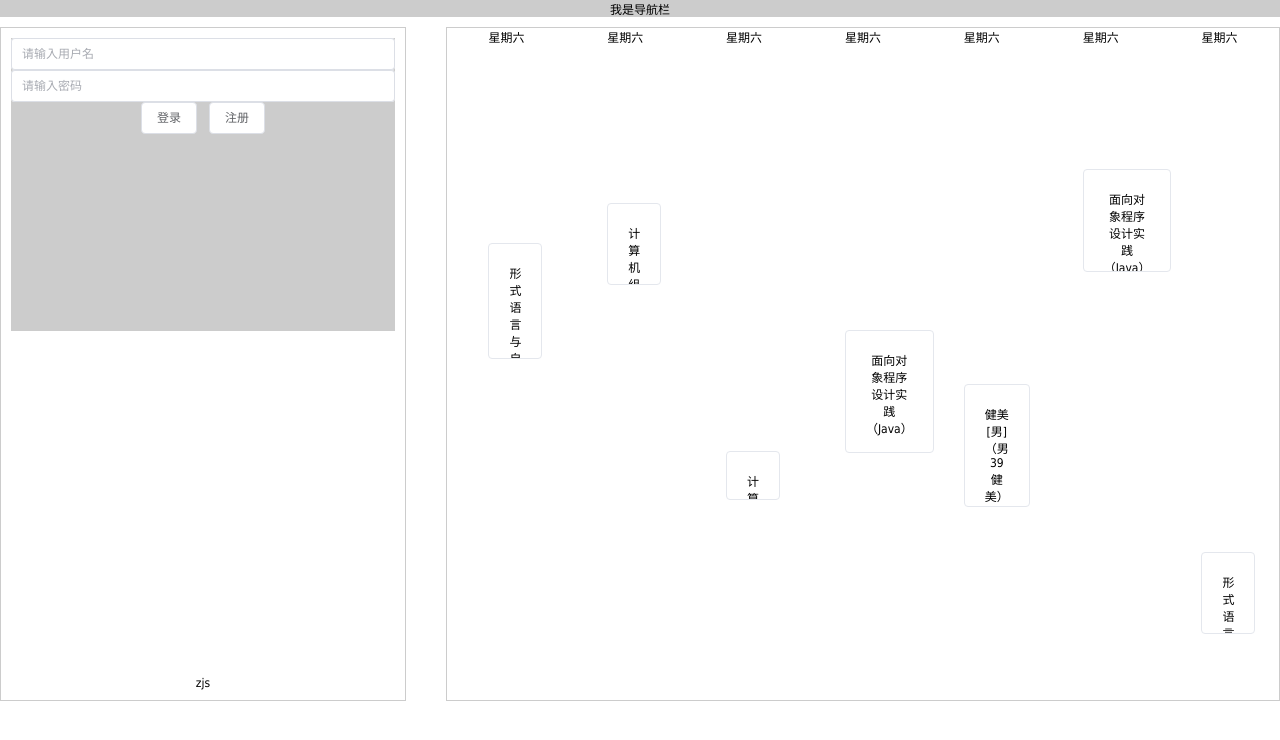
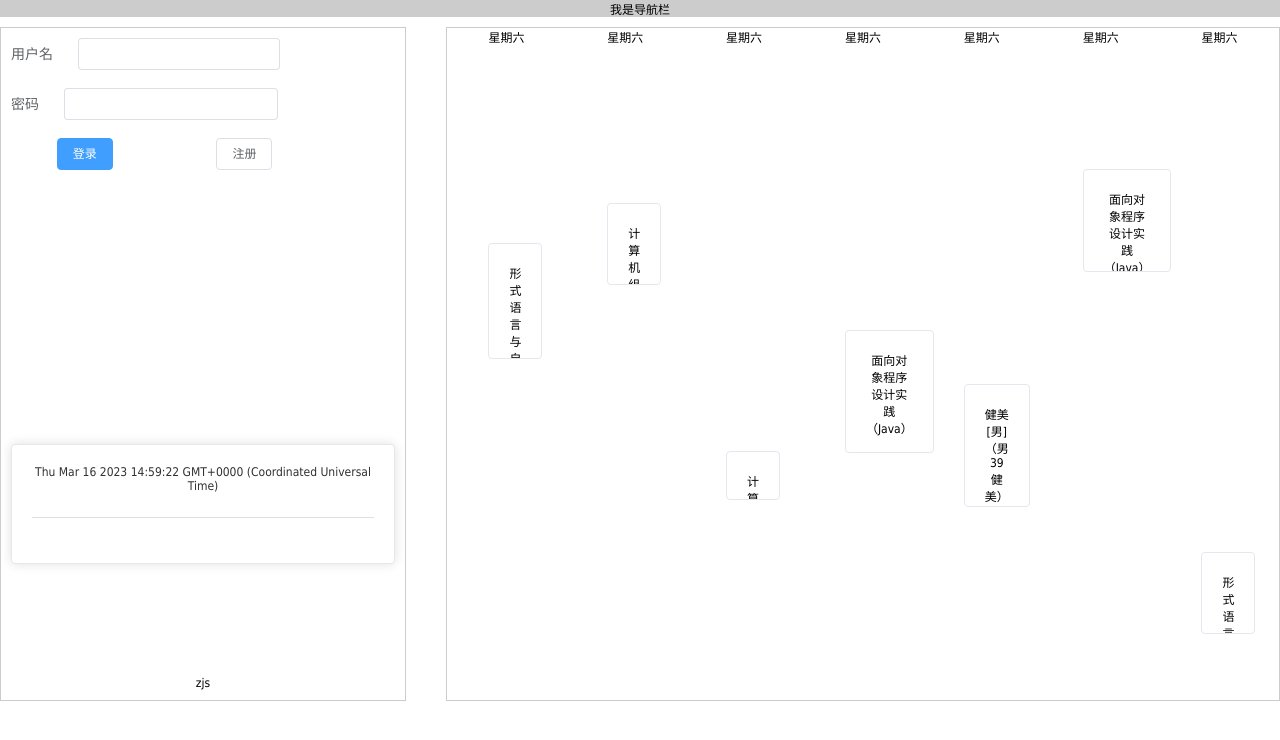
Before and after one commit to zjsycwmrbig/vue_scms, a Vue app: page / in a window 1280 px wide. Shown: the top 740 px of the page. Built offline with nearby package versions, Linux system fonts and the light colour scheme.

Commit message:
时钟系统初步实现

```diff
--- a/package.json
+++ b/package.json
@@ -8,7 +8,7 @@
     "lint": "vue-cli-service lint"
   },
   "dependencies": {
-    "@element-plus/icons-vue": "^2.0.10",
+    "@element-plus/icons-vue": "^2.1.0",
     "axios": "^1.3.4",
     "core-js": "^3.8.3",
     "element-plus": "^2.2.33",
--- a/src/App.vue
+++ b/src/App.vue
@@ -4,13 +4,16 @@
   <div class="container">
     <div class="aside">
       <UserBox/>
-      <NowRou/>
+      <NowRou>
+        <TimeShow/>
+      </NowRou>
     </div>
     <div class="main">
       <RouTable/>
     </div>
     <!-- 可以后期做成消息箱子 -->
     <TipsBox v-if="false"/>
+    <!-- 时间 -->
   </div>
 </template>
 
@@ -20,6 +23,7 @@ import NowRou from './components/NowRou.vue'
 import UserBox from './components/UserBox.vue'
 import UserHeader from './components/UserHeader.vue'
 import RouTable from './components/RouTable.vue'
+import TimeShow from './components/TimeShow.vue'
 
 export default {
   name: 'App',
@@ -28,7 +32,8 @@ export default {
     RouTable,
     UserBox,
     NowRou,
-    TipsBox
+    TipsBox,
+    TimeShow
   }
 }
 </script>
--- a/src/components/NowRou.vue
+++ b/src/components/NowRou.vue
@@ -1,4 +1,7 @@
 <template>
+    <div>
+        <slot/>
+    </div>
   {{name}}
 </template>
 
--- /dev/null
+++ b/src/components/TimeShow.vue
@@ -0,0 +1,141 @@
+<template>
+    <el-card>
+
+        <el-popover placement="top" title="GOD OF TIME" :width="200" trigger="hover"
+            content="点击修改时间">
+            <template #reference>
+                <div class="time" @click="ChangeCard">
+                {{ store.GlobalTime }}
+                </div>
+            </template>
+        </el-popover>
+
+        <el-divider />
+        <div class="speed" v-show="show" :class="{ change: disabled }">
+            <el-text>时间倍速</el-text>
+            <el-slider v-model="store.Timespeed" max="1000" show-input />
+            <div class="options">
+                <el-button @click="ChangeDate(-7)">
+                    <el-icon size="20" color="#0000000">
+                        <DArrowLeft />
+                    </el-icon>
+                </el-button>
+                <el-button @click="ChangeDate(-1)">
+                    <el-icon size="20" color="#0000000">
+                        <ArrowLeftBold />
+                    </el-icon>
+                </el-button>
+                <el-button @click="PauseTime">
+                    <el-icon size="20" color="#0000000">
+                        <VideoPlay v-show="pause" />
+                        <VideoPause v-show="!pause" />
+                    </el-icon>
+                </el-button>
+                <el-button @click="ChangeDate(1)">
+                    <el-icon size="20" color="#0000000">
+                        <ArrowRightBold />
+                    </el-icon>
+                </el-button>
+                <el-button @click="ChangeDate(7)">
+                    <el-icon size="20" color="#0000000">
+                        <DArrowRight />
+                    </el-icon>
+                </el-button>
+            </div>
+
+        </div>
+    </el-card>
+</template>
+
+<script>
+import { ref } from 'vue'
+import { useTimeStore } from '@/store/pinia';
+export default {
+    setup() {
+        const DAY = 1000 * 60 * 60 * 24;
+        const store = useTimeStore();
+        store.GlobalTime = new Date();
+        const disabled = ref(false)
+        const show = ref(false)
+        //      切换卡片特效
+        function ChangeCard() {
+            show.value = !show.value
+            disabled.value = true
+            setTimeout(() => {
+                disabled.value = false
+            }, 1500)
+        }
+
+
+        //      模拟自定义时钟
+        const pause = ref(false)
+        let timer = setInterval(() => {
+            store.GlobalTime = new Date(store.GlobalTime.getTime() + 1000 * store.Timespeed)
+        }, 1000)
+
+        function PauseTime() {
+            if (pause.value) {
+                timer = setInterval(() => {
+                    store.GlobalTime = new Date(store.GlobalTime.getTime() + 1000 * store.Timespeed)
+                }, 1000)
+            } else {
+                clearTimeout(timer)
+            }
+            pause.value = !pause.value
+        }
+        //      改变日期
+        function ChangeDate(det) {
+            store.GlobalTime = new Date(store.GlobalTime.getTime() + DAY * det)
+        }
+        return {
+            store,
+            ChangeCard,
+            PauseTime,
+            ChangeDate,
+            show,
+            disabled,
+            pause
+        }
+    }
+}
+</script>
+
+<style scoped> .time:hover {
+     cursor: pointer;
+ }
+
+ .options {
+     display: flex;
+     flex-direction: row;
+     justify-content: center;
+ }
+
+ .change {
+     animation: shake 0.82s cubic-bezier(0.36, 0.07, 0.19, 0.97) both;
+     transform: translate3d(0, 0, 0);
+ }
+
+ @keyframes shake {
+
+     10%,
+     90% {
+         transform: translate3d(-1px, 0, 0);
+     }
+
+     20%,
+     80% {
+         transform: translate3d(2px, 0, 0);
+     }
+
+     30%,
+     50%,
+     70% {
+         transform: translate3d(-4px, 0, 0);
+     }
+
+     40%,
+     60% {
+         transform: translate3d(4px, 0, 0);
+     }
+ }
+</style>
--- a/src/components/UserBox.vue
+++ b/src/components/UserBox.vue
@@ -1,10 +1,31 @@
 <template>
-    <div class="loginbox" v-if="!store.loginstate">
-        <el-input v-model="username" placeholder="请输入用户名" clearable />
-        <el-input v-model="password" placeholder="请输入密码" clearable />
-        <el-button @click="store.Login(username,password)">登录</el-button>
-        <el-button @click="store.Register(username,password)">注册</el-button>
-    </div>
+    <el-form
+    v-if="!store.loginstate"
+    ref="FormRef"
+    :model="Form"
+    status-icon
+    :rules="rules"
+    class="loginbox"
+    label-position="left"
+  >
+
+    <!-- 样式还得调整 -->
+    <el-form-item label="用户名" prop="user">
+      <el-input v-model="Form.user" autocomplete="off" style="width:80%;margin-left: 5%;"/>
+    </el-form-item>
+    <el-form-item label="密码 " prop="pass">
+      <el-input v-model="Form.pass" type="password" autocomplete="off" style="width:80%;margin-left: 5%;"/>
+    </el-form-item>
+    <el-form-item>
+      <div class="temp">
+        <el-button type="primary" @click="store.Login(Form.user,Form.pass)"
+        >登录</el-button
+      >
+      <el-button @click="store.Register(Form.user,Form.pass)">注册</el-button>
+      </div>
+    </el-form-item>
+  </el-form>
+
     <div class="showbox" v-if="store.loginstate">
         showbox
     </div>
@@ -12,22 +33,42 @@
 
 <script>
     // 计算属性
-    import { reactive, toRefs} from 'vue'
+    import { reactive} from 'vue'
     import { useLoginStore } from '@/store/pinia'
     export default {
         name:"UserData",
         setup(){
             const store = useLoginStore()
 
-            let user = reactive({
-                username:'',
-                password:'',
-                tips:''
+            let Form = reactive({
+                user:'',
+                pass:''
             })
 
+            const validatePass = (rule, value, callback) => {
+              if (value === '') {
+                callback(new Error('请输入密码'))
+              }else{
+                callback()
+              }
+            }
+
+            const validateUser = (rule, value, callback) => {
+              if (value === '') {
+                callback(new Error('请输入用户名'))
+              }else{
+                callback()
+              }
+            }
+            // 定义表单规则
+            const rules = reactive({
+              user:[{ validator: validateUser, trigger: 'blur' }],
+              pass: [{ validator: validatePass, trigger: 'blur' }]
+            })
             // 请求数据,并且更新到vuex中
             return{
-                ...toRefs(user),
+                Form,
+                rules,
                 store
             }
         }
@@ -37,7 +78,16 @@
 <style>
     .loginbox{
         height: 45%;
+        width: 80%;
+        text-align: center;
+    }
+    .loginbox input{
+        width: 80%;
+    }
+    .temp{
         width: 100%;
-        background-color: #ccc;
+        display: flex;
+        flex-direction: row;
+        justify-content: space-around;
     }
 </style>
--- a/src/main.js
+++ b/src/main.js
@@ -7,6 +7,8 @@ import 'element-plus/dist/index.css'
 // 引入默认css样式
 import './assets/common.css'
 // 创建挂载
+import * as ElementPlusIconsVue from '@element-plus/icons-vue'
+
 const app = createApp(App)
 app.use(ElementPlus)
 // app.use(store)
@@ -14,6 +16,11 @@ app.use(ElementPlus)
 import { createPinia } from 'pinia'
 app.use(createPinia())
 
+for (const [key, component] of Object.entries(ElementPlusIconsVue)) {
+    app.component(key, component)
+}
+
+
 // 挂载
 app.mount('#app')
 
--- a/src/store/pinia.js
+++ b/src/store/pinia.js
@@ -88,30 +88,16 @@ const useLoginStore = defineStore('Login',{
     }
 })
 
-// const useTipsStore = defineStore('Tips',{
-//     state:()=>{
-//         reutrn {
-//             TipsShow:false,
-//             TipsTemp:true,
-//             TipsShowList:[],
-//             TipsTempList:[]
-//         }
-//     },
-//     actions:{
-//         // 给定提示词和事件id
-//         AddTips(tips,id){
-//             let item = {
-//                 tips,
-//                 id
-//             }
-//             TipsTempList.put(item);
-//             console.log(TipsTempList);
-//         }
-//     }
-// })
-
+const useTimeStore = defineStore('time',{
+    state:()=>{
+        return{
+            GlobalTime:Date,
+            Timespeed:1//正常速率
+        }
+    }
+})
 
 export{
     useLoginStore,
-    // useTipsStore
+    useTimeStore
 }
--- a/vue.config.js
+++ b/vue.config.js
@@ -13,5 +13,5 @@ module.exports = defineConfig({
         },
       }
     }
-  }
+  },
 })
```
Also changed, not shown: src/components/AddItem.vue (added, +86 -0 lines), 1 other file (tests, documents, lock files or other folders).
